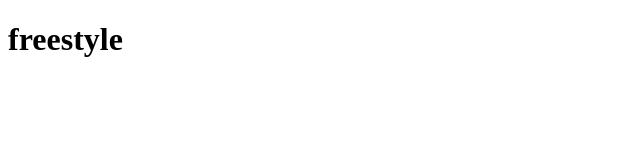
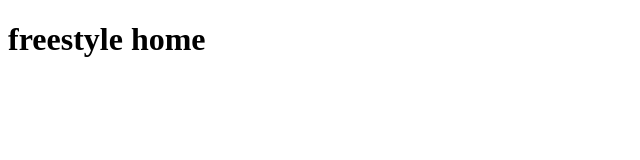
Before and after one commit to Jonathan-Luckart/practice_repo, a plain HTML site: page index.html in a window 1280 px wide. Shown: the whole page, without its empty margins (0-640 px from the left). Drawn offline with Linux system fonts and the light colour scheme.

Commit message:
added context

```diff
--- a/index.html
+++ b/index.html
@@ -6,6 +6,6 @@
     <title>Document</title>
 </head>
 <body>
-    <h1>freestyle</h1>
+    <h1>freestyle home</h1>
 </body>
 </html>
```
